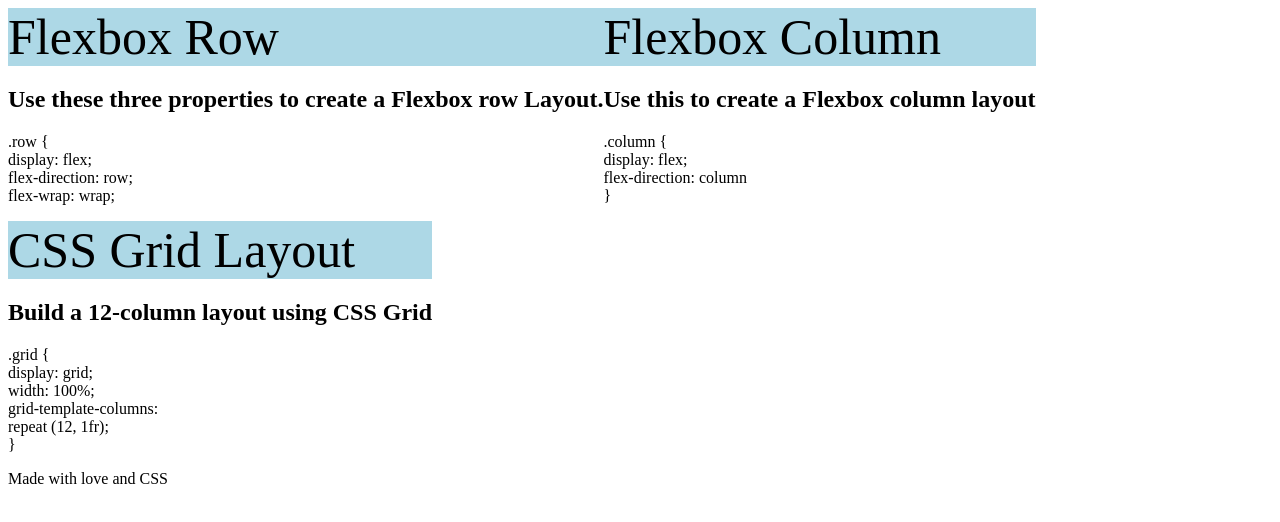
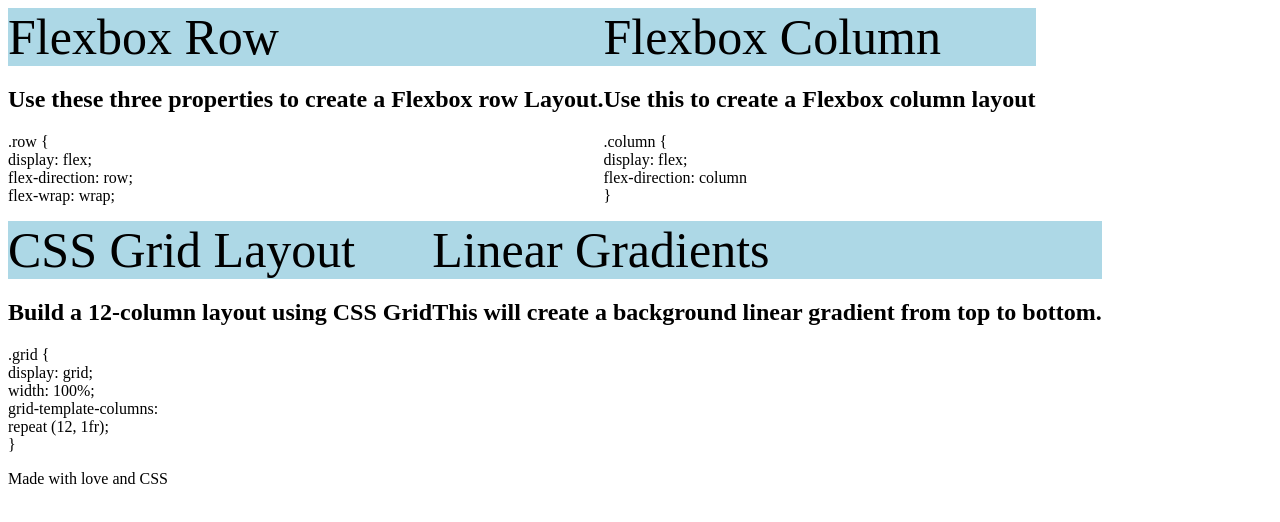
Before and after one commit to themancalledzac/Mini-Project_Snippet_Cheat_Sheet, a plain HTML site: page index.html in a window 1280 px wide. Drawn offline with Linux system fonts and the light colour scheme.

Commit message:
something html, idk

```diff
--- a/index.html
+++ b/index.html
@@ -52,6 +52,11 @@
                 }
             </p>
         </section>
+        <section class="card">
+            <header>Linear Gradients</header>
+            <h2>This will create a background linear gradient from top to bottom.</h2>
+
+        </section>
 
     </main>
     <footer>Made with love and CSS</footer>
```
